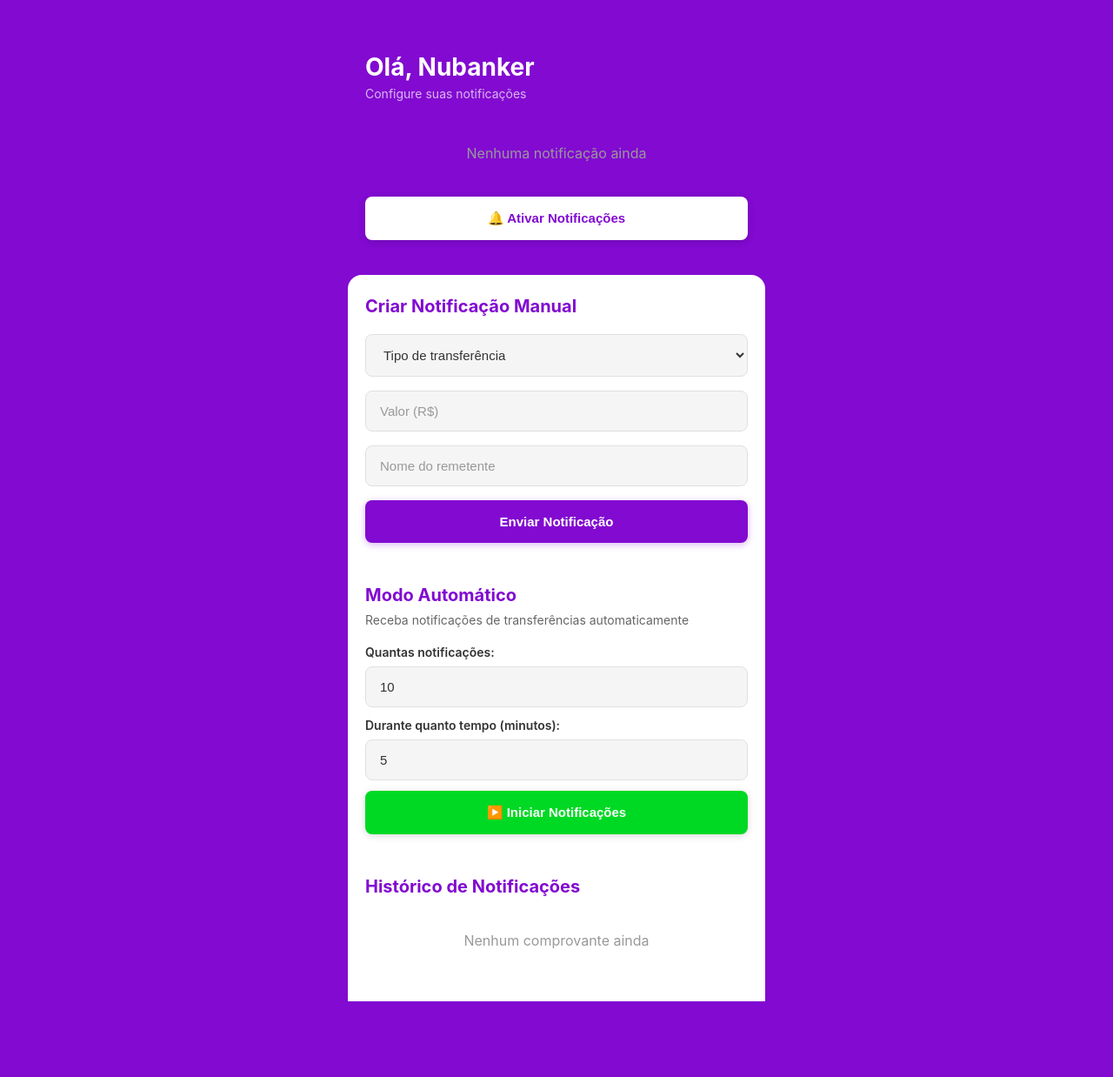
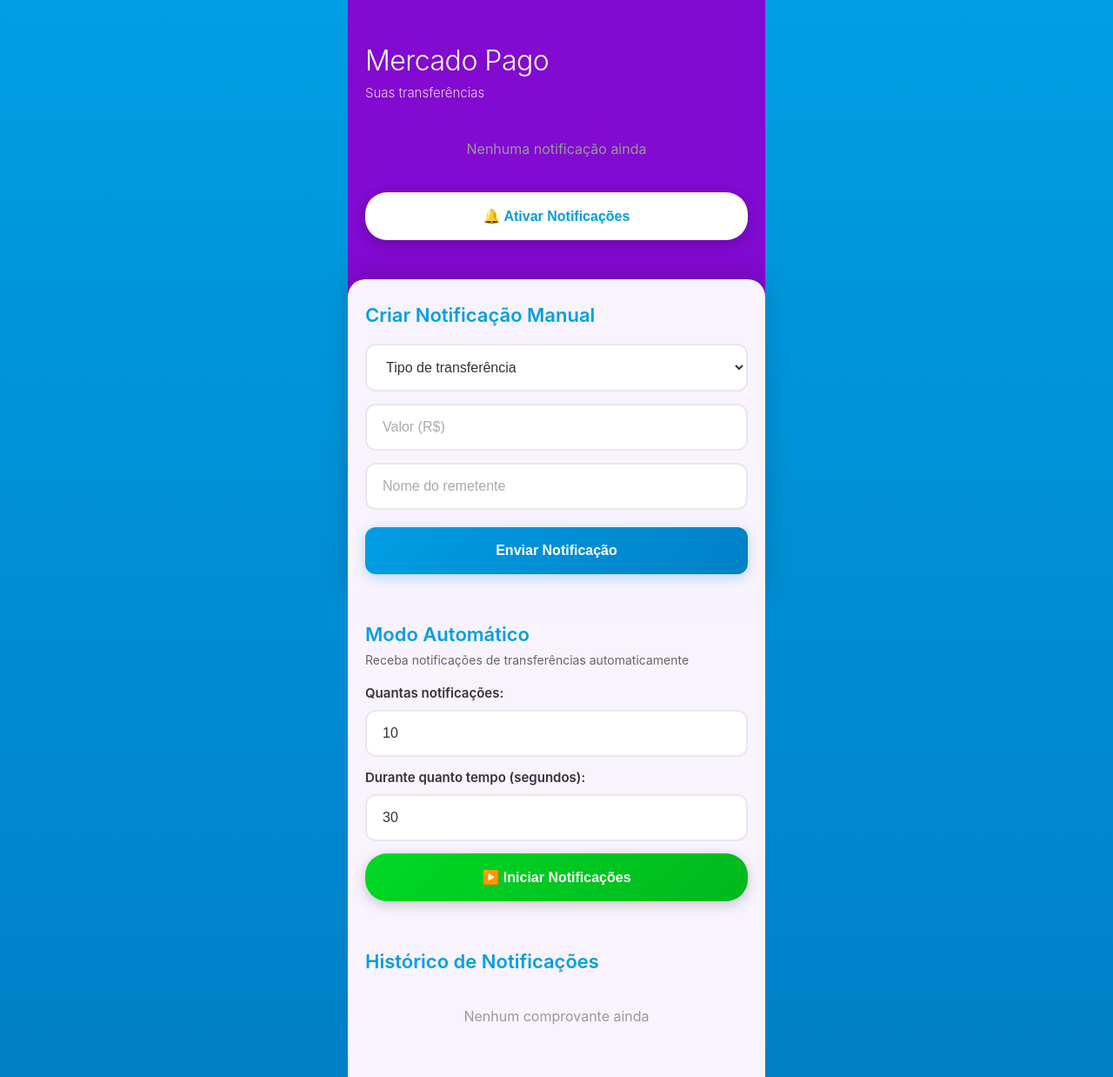
Before and after one commit to lartxcheats/nots-fake, a plain HTML site: page index.html in a window 1280 px wide. Shown: the whole page at 87% size. Before the commit the page ends 1151 px from the top, so only its background shows below. Drawn offline with Linux system fonts and the light colour scheme.

Commit message:
Add files via upload

```diff
--- a/index.html
+++ b/index.html
@@ -5,18 +5,18 @@
     <meta name="viewport" content="width=device-width, initial-scale=1.0">
     <meta name="apple-mobile-web-app-capable" content="yes">
     <meta name="apple-mobile-web-app-status-bar-style" content="black-translucent">
-    <meta name="apple-mobile-web-app-title" content="Comprovantes">
-    <meta name="theme-color" content="#820ad1">
+    <meta name="apple-mobile-web-app-title" content="Mercado Pago">
+    <meta name="theme-color" content="#009EE3">
     <link rel="manifest" href="./manifest.json">
     <link rel="apple-touch-icon" href="./notification-icon.svg">
-    <title>Sistema de Comprovantes</title>
+    <title>Mercado Pago</title>
     <link rel="stylesheet" href="style.css">
 </head>
 <body>
     <div class="container">
         <header>
-            <h1>Olá, Nubanker</h1>
-            <p>Configure suas notificações</p>
+            <h1>Mercado Pago</h1>
+            <p>Suas transferências</p>
         </header>
 
         <div class="notification-area" id="notificationArea">
@@ -33,10 +33,7 @@
             <form id="comprovanteForm">
                 <select id="tipoTransferencia" required>
                     <option value="">Tipo de transferência</option>
-                    <option value="Transferência recebida|Você recebeu">Transferência recebida</option>
-                    <option value="Pix recebido|Você recebeu um Pix de">Pix recebido</option>
-                    <option value="Depósito identificado|Depósito recebido de">Depósito identificado</option>
-                    <option value="TED recebida|TED recebida de">TED recebida</option>
+                    <option value="Você recebeu R$ 19,90|O valor que|te transferiu via Pix já está rendendo.">Pix recebido</option>
                 </select>
                 <input type="number" id="valor" placeholder="Valor (R$)" step="0.01" required>
                 <input type="text" id="destinatario" placeholder="Nome do remetente" required>
@@ -53,8 +50,8 @@
                     <input type="number" id="quantidadeNotif" value="10" min="1" max="100">
                 </label>
                 <label>
-                    Durante quanto tempo (minutos):
-                    <input type="number" id="duracaoMinutos" value="5" min="1" max="60">
+                    Durante quanto tempo (segundos):
+                    <input type="number" id="duracaoMinutos" value="30" min="5" max="300">
                 </label>
                 <div style="display: flex; gap: 8px; width: 100%;">
                     <button id="startAuto" class="btn-success">▶️ Iniciar Notificações</button>
--- a/service-worker.js
+++ b/service-worker.js
@@ -35,11 +35,11 @@
     badge: './notification-icon.svg',
     vibrate: [200, 100, 200],
     data: data,
-    tag: 'nubank-' + Date.now(),
+    tag: 'mercadopago-' + Date.now(),
     requireInteraction: false
   };
 
   event.waitUntil(
-    self.registration.showNotification('💜 Nubank', options)
+    self.registration.showNotification(data.title || 'Mercado Pago', options)
   );
 });
--- a/style.css
+++ b/style.css
@@ -5,8 +5,8 @@
 }
 
 body {
-    font-family: 'Graphik', -apple-system, BlinkMacSystemFont, 'Segoe UI', sans-serif;
-    background: #820ad1;
+    font-family: -apple-system, BlinkMacSystemFont, 'Segoe UI', 'Roboto', sans-serif;
+    background: linear-gradient(180deg, #009EE3 0%, #0080C7 100%);
     min-height: 100vh;
     padding: 0;
     color: #fff;
@@ -94,70 +94,73 @@
 }
 
 header {
-    background: #820ad1;
-    padding: 60px 20px 30px;
+    background: transparent;
+    padding: 50px 20px 25px;
     text-align: left;
 }
 
 header h1 {
     color: #fff;
-    font-size: 28px;
-    font-weight: 700;
-    margin-bottom: 5px;
+    font-size: 32px;
+    font-weight: 300;
+    margin-bottom: 8px;
+    letter-spacing: -0.5px;
 }
 
 header p {
-    color: rgba(255,255,255,0.7);
-    font-size: 14px;
+    color: rgba(255,255,255,0.8);
+    font-size: 15px;
+    font-weight: 300;
 }
 
 .notification-controls {
     padding: 0 20px 20px;
     display: flex;
     flex-direction: column;
-    gap: 12px;
+    gap: 10px;
 }
 
 .btn-primary, .btn-secondary, .btn-success, .btn-danger {
-    padding: 16px 24px;
+    padding: 18px 24px;
     border: none;
-    border-radius: 8px;
-    font-size: 15px;
+    border-radius: 25px;
+    font-size: 16px;
     font-weight: 600;
     cursor: pointer;
-    transition: all 0.2s;
+    transition: all 0.3s ease;
     width: 100%;
-    box-shadow: 0 2px 8px rgba(0,0,0,0.15);
+    box-shadow: 0 4px 15px rgba(0,0,0,0.2);
 }
 
 .btn-primary {
     background: #fff;
-    color: #820ad1;
+    color: #009EE3;
 }
 
 .btn-secondary {
-    background: rgba(255,255,255,0.2);
+    background: rgba(255,255,255,0.15);
     color: #fff;
-    border: 1px solid rgba(255,255,255,0.3);
+    border: 2px solid rgba(255,255,255,0.3);
+    backdrop-filter: blur(10px);
 }
 
 .btn-success {
-    background: #00d924;
+    background: linear-gradient(135deg, #00D924 0%, #00B81E 100%);
     color: #fff;
 }
 
 .btn-danger {
-    background: #ff4757;
+    background: linear-gradient(135deg, #FF4757 0%, #E63946 100%);
     color: #fff;
 }
 
 .btn-primary:disabled {
-    opacity: 0.5;
+    opacity: 0.6;
     cursor: not-allowed;
 }
 
 .btn-primary:active, .btn-secondary:active, .btn-success:active, .btn-danger:active {
-    transform: scale(0.98);
+    transform: scale(0.97);
 }
 
 .notification-area {
@@ -167,14 +170,14 @@
 }
 
 .auto-notification-section {
-    background: #fff;
-    padding: 24px 20px;
+    background: rgba(255,255,255,0.95);
+    padding: 28px 20px;
 }
 
 .auto-notification-section h2 {
-    color: #820ad1;
-    font-size: 20px;
-    font-weight: 700;
+    color: #009EE3;
+    font-size: 22px;
+    font-weight: 600;
     margin-bottom: 8px;
 }
 
@@ -182,37 +185,39 @@
     color: #666;
     font-size: 14px;
     margin-bottom: 20px;
+    font-weight: 400;
 }
 
 .auto-notification-section .controls {
     display: flex;
     flex-direction: column;
-    gap: 12px;
+    gap: 14px;
 }
 
 .auto-notification-section label {
     display: flex;
     flex-direction: column;
-    gap: 8px;
+    gap: 10px;
     color: #333;
     font-weight: 600;
-    font-size: 14px;
+    font-size: 15px;
 }
 
 .auto-notification-section input[type="number"] {
     width: 100%;
-    padding: 14px 16px;
-    border: 1px solid #e0e0e0;
-    border-radius: 8px;
-    font-size: 15px;
-    background: #f5f5f5;
+    padding: 16px 18px;
+    border: 2px solid #e8e8e8;
+    border-radius: 12px;
+    font-size: 16px;
+    background: #fff;
     color: #333;
 }
 
 .auto-notification-section input[type="number"]:focus {
     outline: none;
-    border-color: #820ad1;
+    border-color: #009EE3;
     background: #fff;
+    box-shadow: 0 0 0 3px rgba(0,158,227,0.1);
 }
 
 .empty-state {
@@ -264,43 +269,45 @@
 }
 
 .form-section {
-    background: #fff;
-    padding: 24px 20px;
-    border-radius: 16px 16px 0 0;
-    margin-top: 20px;
+    background: rgba(255,255,255,0.95);
+    padding: 28px 20px;
+    border-radius: 20px 20px 0 0;
+    margin-top: 25px;
+    box-shadow: 0 -5px 30px rgba(0,0,0,0.15);
 }
 
 .form-section h2 {
-    color: #820ad1;
-    font-size: 20px;
-    font-weight: 700;
+    color: #009EE3;
+    font-size: 22px;
+    font-weight: 600;
     margin-bottom: 20px;
 }
 
 form {
     display: flex;
     flex-direction: column;
-    gap: 16px;
+    gap: 14px;
 }
 
 input, select {
-    padding: 14px 16px;
-    border: 1px solid #e0e0e0;
-    border-radius: 8px;
-    font-size: 15px;
-    transition: all 0.2s;
-    background: #f5f5f5;
+    padding: 16px 18px;
+    border: 2px solid #e8e8e8;
+    border-radius: 12px;
+    font-size: 16px;
+    transition: all 0.3s;
+    background: #fff;
     color: #333;
 }
 
 input:focus, select:focus {
     outline: none;
-    border-color: #820ad1;
+    border-color: #009EE3;
     background: #fff;
+    box-shadow: 0 0 0 3px rgba(0,158,227,0.1);
 }
 
 input::placeholder {
-    color: #999;
+    color: #aaa;
 }
 
 select {
@@ -308,66 +315,67 @@
 }
 
 form button {
-    background: #820ad1;
+    background: linear-gradient(135deg, #009EE3 0%, #0080C7 100%);
     color: white;
-    padding: 16px;
+    padding: 18px;
     border: none;
-    border-radius: 8px;
-    font-size: 15px;
+    border-radius: 12px;
+    font-size: 16px;
     font-weight: 600;
     cursor: pointer;
-    transition: all 0.2s;
-    box-shadow: 0 2px 8px rgba(130,10,209,0.3);
+    transition: all 0.3s;
+    box-shadow: 0 4px 15px rgba(0,158,227,0.3);
+    margin-top: 6px;
 }
 
 form button:active {
-    transform: scale(0.98);
+    transform: scale(0.97);
 }
 
 .comprovantes-list {
-    background: #fff;
-    padding: 24px 20px 40px;
+    background: rgba(255,255,255,0.95);
+    padding: 28px 20px 40px;
 }
 
 .comprovantes-list h2 {
-    color: #820ad1;
-    font-size: 20px;
-    font-weight: 700;
+    color: #009EE3;
+    font-size: 22px;
+    font-weight: 600;
     margin-bottom: 20px;
 }
 
 .comprovante-item {
-    background: #f5f5f5;
-    padding: 16px;
-    border-radius: 12px;
+    background: #f8f8f8;
+    padding: 18px;
+    border-radius: 14px;
     margin-bottom: 12px;
-    border-left: 3px solid #820ad1;
+    border-left: 4px solid #009EE3;
     transition: all 0.2s;
 }
 
 .comprovante-item:active {
     transform: scale(0.98);
-    background: #ebebeb;
+    background: #f0f0f0;
 }
 
 .comprovante-item h3 {
     color: #333;
-    font-size: 15px;
+    font-size: 16px;
     font-weight: 600;
     margin-bottom: 8px;
 }
 
 .comprovante-item p {
     color: #666;
-    font-size: 13px;
+    font-size: 14px;
     margin: 4px 0;
 }
 
 .comprovante-item .valor {
-    font-size: 22px;
+    font-size: 24px;
     font-weight: 700;
-    color: #820ad1;
-    margin: 8px 0;
+    color: #009EE3;
+    margin: 10px 0;
 }
 
 .comprovante-item .timestamp {
```
Also changed, not shown: script.js (+21 -38 lines), manifest.json, notification-icon.svg.
